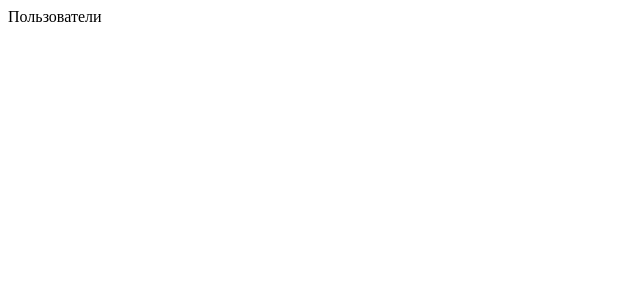
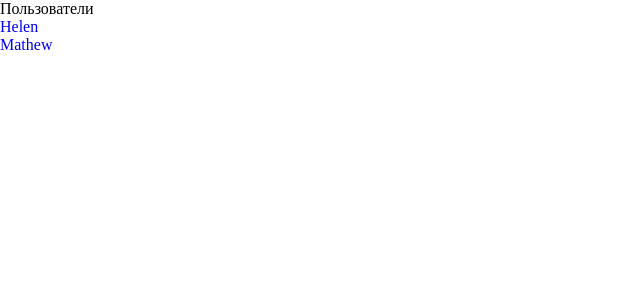
Before and after one commit to NatteNata/ulbi, a Next.js app: page /users in a window 1280 px wide. Shown: the top 300 px of the page, without its empty margins (0-640 px from the left). Built offline with nearby package versions, Linux system fonts and the light colour scheme.

Commit message:
set global css and root pages

```diff
--- /dev/null
+++ b/src/pages/_app.tsx
@@ -0,0 +1,9 @@
+// pages/_app.tsx
+
+import '../styles/global.css';
+import {AppProps} from 'next/app';
+
+// This default export is required in a new `pages/_app.tsx` file.
+export default function MyApp({Component, pageProps}: AppProps) {
+    return <Component {...pageProps} />;
+}
--- a/src/pages/users.tsx
+++ b/src/pages/users.tsx
@@ -1,7 +1,25 @@
+import Link from "next/link";
+
+type User = {
+    id: number
+    name: string
+}
+
+const users: User[] = [
+    {id: 1, name: 'Helen'},
+    {id: 2, name: 'Mathew'},
+]
+
 export default function Users() {
     return (
-        <div>
-            Пользователи
-        </div>
+        <>
+            <div>
+                Пользователи
+            </div>
+            <ul>
+                {users.map(user =>
+                    <li><Link href={`/users/${user.id}`}>{user.name}</Link></li>)}
+            </ul>
+        </>
     );
 };
--- /dev/null
+++ b/src/styles/global.css
@@ -0,0 +1,9 @@
+* {
+    box-sizing: border-box;
+    margin: 0;
+    padding: 0;
+}
+
+a {
+    text-decoration: none;
+}
```
Also changed, not shown: src/pages/index.tsx (+13 -3 lines), src/pages/users/[id].tsx (added, +13 -0 lines), 1 other file (tests, documents, lock files or other folders).
